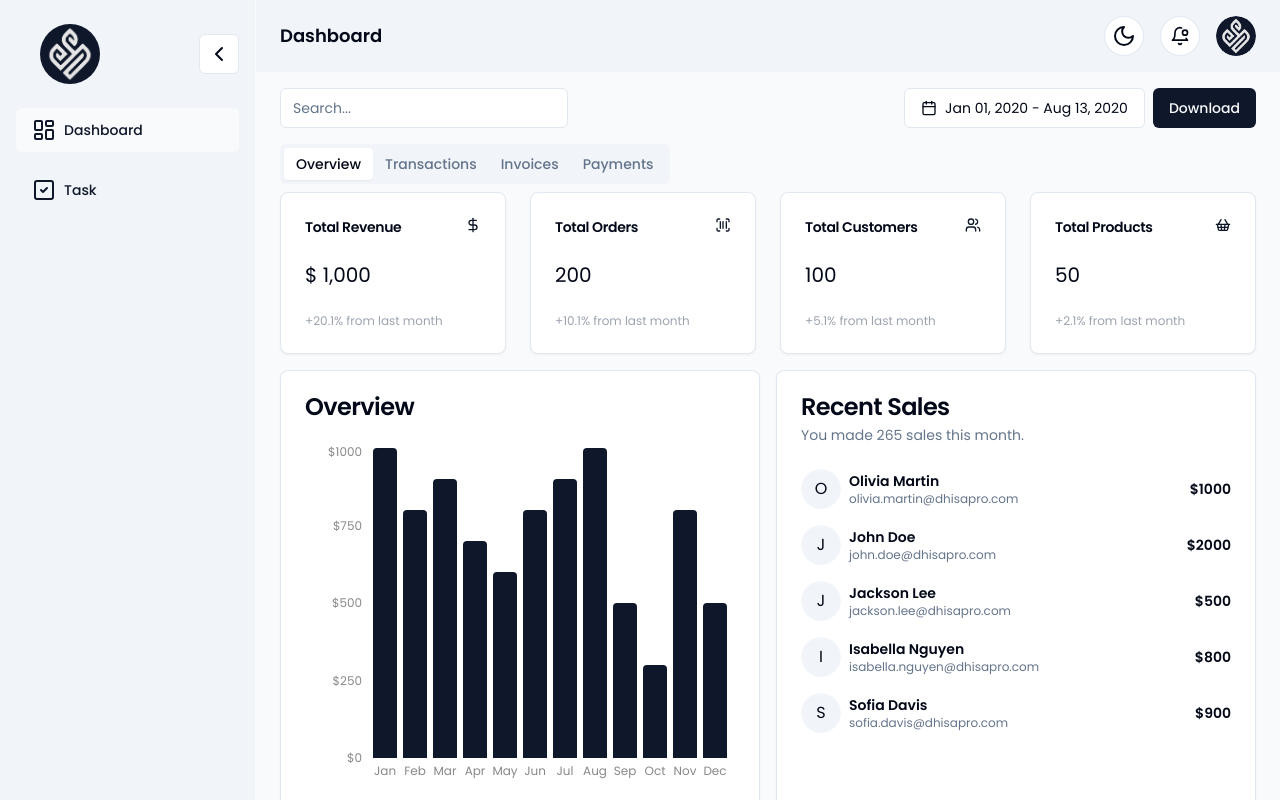
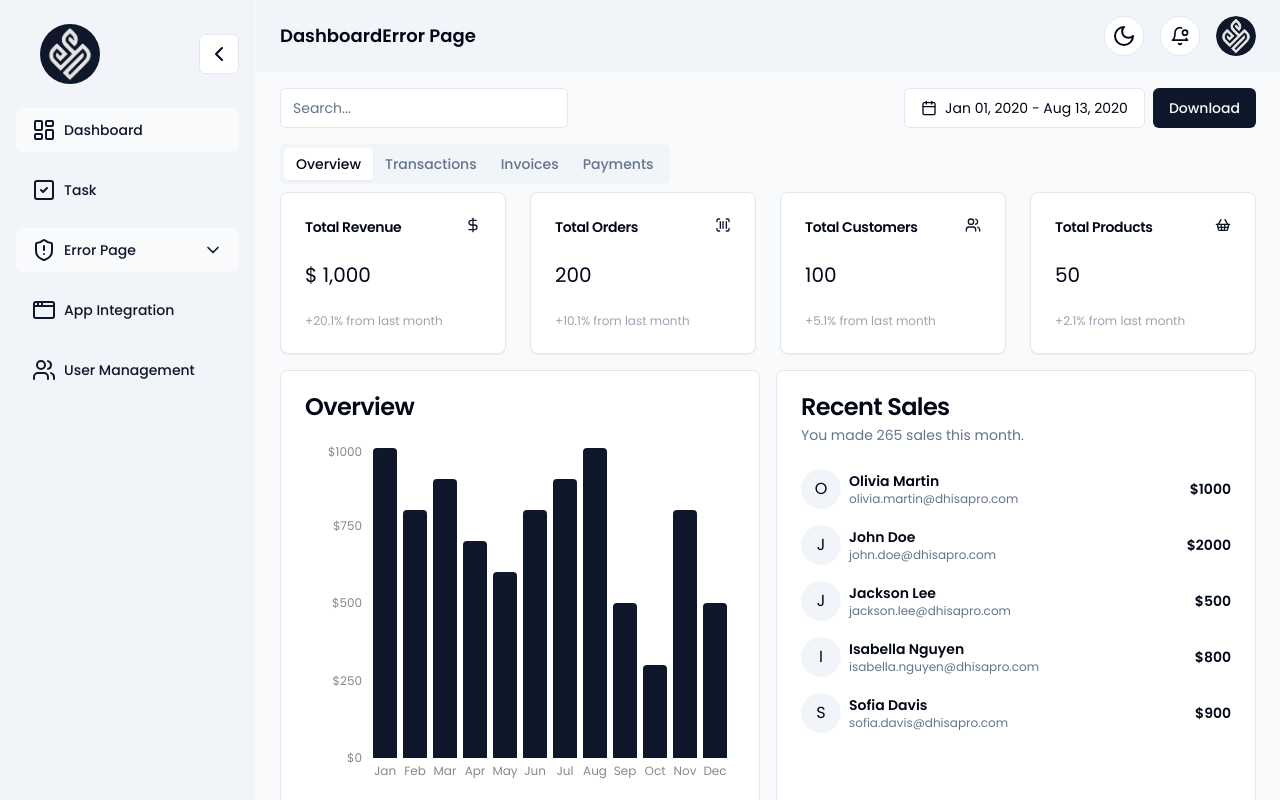
Before and after one commit to ijlalWindhi/dhisapro-portofolio_dhipa, a Next.js app: page / in a window 1280 px wide. Built offline with nearby package versions, Linux system fonts and the light colour scheme.

Commit message:
add(contants): sidebar menu

```diff
--- a/constants/index.ts
+++ b/constants/index.ts
@@ -1,4 +1,10 @@
-import { LayoutDashboard, SquareCheck } from "lucide-react";
+import {
+  LayoutDashboard,
+  SquareCheck,
+  ShieldAlert,
+  AppWindow,
+  Users,
+} from "lucide-react";
 
 export const navLinks: INavLink[] = [
   {
@@ -15,18 +21,44 @@ export const navLinks: INavLink[] = [
     sub: [],
     isOpen: false,
   },
-  // {
-  //   label: "Project",
-  //   route: "/project",
-  //   icon: File,
-  //   sub: [
-  //     {
-  //       label: "Internal",
-  //       route: "/project",
-  //     },
-  //   ],
-  //   isOpen: false,
-  // },
+  {
+    label: "Error Page",
+    route: "/",
+    icon: ShieldAlert,
+    sub: [
+      {
+        label: "Not Found",
+        route: "/404",
+      },
+      {
+        label: "Internal Server Error",
+        route: "/500",
+      },
+      {
+        label: "Maintenance",
+        route: "/maintenance",
+      },
+      {
+        label: "Under Development",
+        route: "/under-development",
+      },
+    ],
+    isOpen: false,
+  },
+  {
+    label: "App Integration",
+    route: "/app-integration",
+    icon: AppWindow,
+    sub: [],
+    isOpen: false,
+  },
+  {
+    label: "User Management",
+    route: "/user-management",
+    icon: Users,
+    sub: [],
+    isOpen: false,
+  },
 ];
 
 export const profileMenu: IProfileMenu[] = [
```
